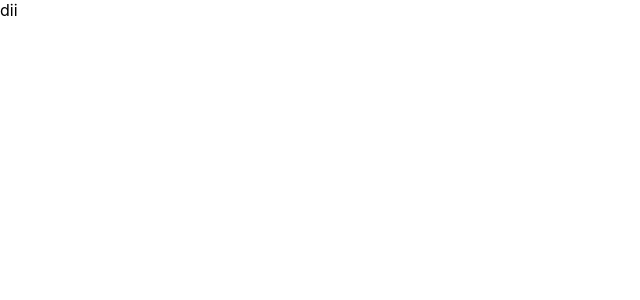
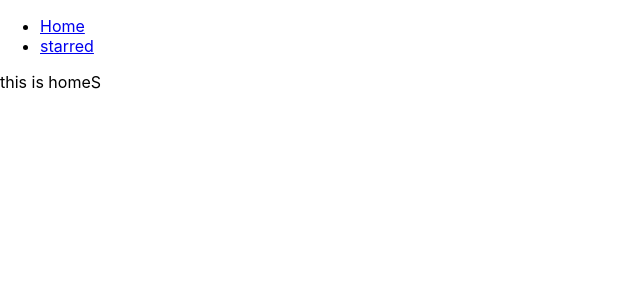
Before and after one commit to chiragmahajan146/box-office, a React (Create React App) app in the folder box-office/: page / in a window 1280 px wide. Shown: the top 300 px of the page, without its empty margins (0-640 px from the left). Built offline with nearby package versions, Linux system fonts and the light colour scheme.

Commit message:
added nav-bar

```diff
--- a/box-office/package.json
+++ b/box-office/package.json
@@ -8,6 +8,8 @@
     "@testing-library/user-event": "^12.8.3",
     "react": "^17.0.2",
     "react-dom": "^17.0.2",
+    "react-router": "^5.2.0",
+    "react-router-dom": "^5.2.0",
     "react-scripts": "4.0.3",
     "web-vitals": "^0.2.4",
     "workbox-background-sync": "^5.1.4",
--- a/box-office/src/App.js
+++ b/box-office/src/App.js
@@ -1,7 +1,27 @@
-import React from "react";
+import React from 'react';
+import { Switch, Route } from 'react-router-dom';
+import Navs from './components/Navs';
+import Home from './Pages/Home';
+import Starred from './Pages/Starred';
 
 function App() {
-  return <div>dii</div>;
+  return (
+    <div>
+      <Navs />
+
+      <Switch>
+        <Route exact path="/">
+          <Home />
+        </Route>
+
+        <Route exact path="/starred">
+          <Starred />
+        </Route>
+
+        <Route>404 page not found</Route>
+      </Switch>
+    </div>
+  );
 }
 
 export default App;
--- /dev/null
+++ b/box-office/src/Pages/Home.js
@@ -0,0 +1,7 @@
+import React from 'react';
+
+const Home = () => {
+  return <div>this is homeS</div>;
+};
+
+export default Home;
--- /dev/null
+++ b/box-office/src/Pages/Starred.js
@@ -0,0 +1,7 @@
+import React from 'react';
+
+const Starred = () => {
+  return <div>this is starred</div>;
+};
+
+export default Starred;
--- /dev/null
+++ b/box-office/src/components/Navs.js
@@ -0,0 +1,22 @@
+import React from 'react';
+import { Link } from 'react-router-dom';
+
+const LINKS = [
+  { to: '/', text: 'Home' },
+  { to: '/starred', text: 'starred' },
+];
+const Navs = () => {
+  return (
+    <div>
+      <ul>
+        {LINKS.map(item => (
+          <li key={item.to}>
+            <Link to={item.to}>{item.text}</Link>
+          </li>
+        ))}
+      </ul>
+    </div>
+  );
+};
+
+export default Navs;
--- a/box-office/src/index.js
+++ b/box-office/src/index.js
@@ -1,11 +1,17 @@
-import React from "react";
-import ReactDOM from "react-dom";
-import "./index.css";
-import App from "./App";
-import * as serviceWorkerRegistration from "./serviceWorkerRegistration";
-import reportWebVitals from "./reportWebVitals";
+import React from 'react';
+import ReactDOM from 'react-dom';
+import { BrowserRouter } from 'react-router-dom';
+import './index.css';
+import App from './App';
+import * as serviceWorkerRegistration from './serviceWorkerRegistration';
+import reportWebVitals from './reportWebVitals';
 
-ReactDOM.render(<App />, document.getElementById("root"));
+ReactDOM.render(
+  <BrowserRouter>
+    <App />
+  </BrowserRouter>,
+  document.getElementById('root')
+);
 
 // If you want your app to work offline and load faster, you can change
 // unregister() to register() below. Note this comes with some pitfalls.
```
Also changed, not shown: 1 other file (tests, documents, lock files or other folders).
